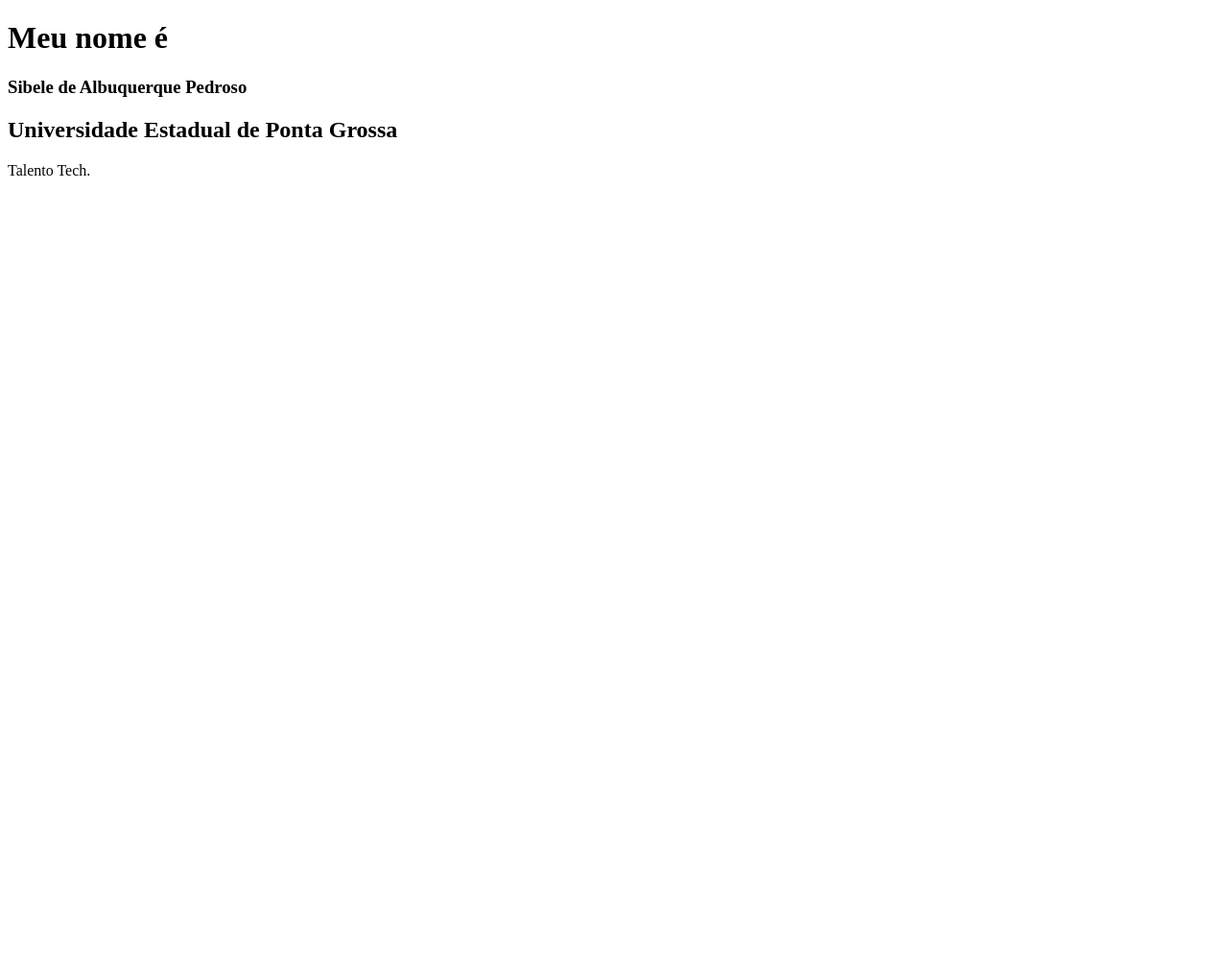
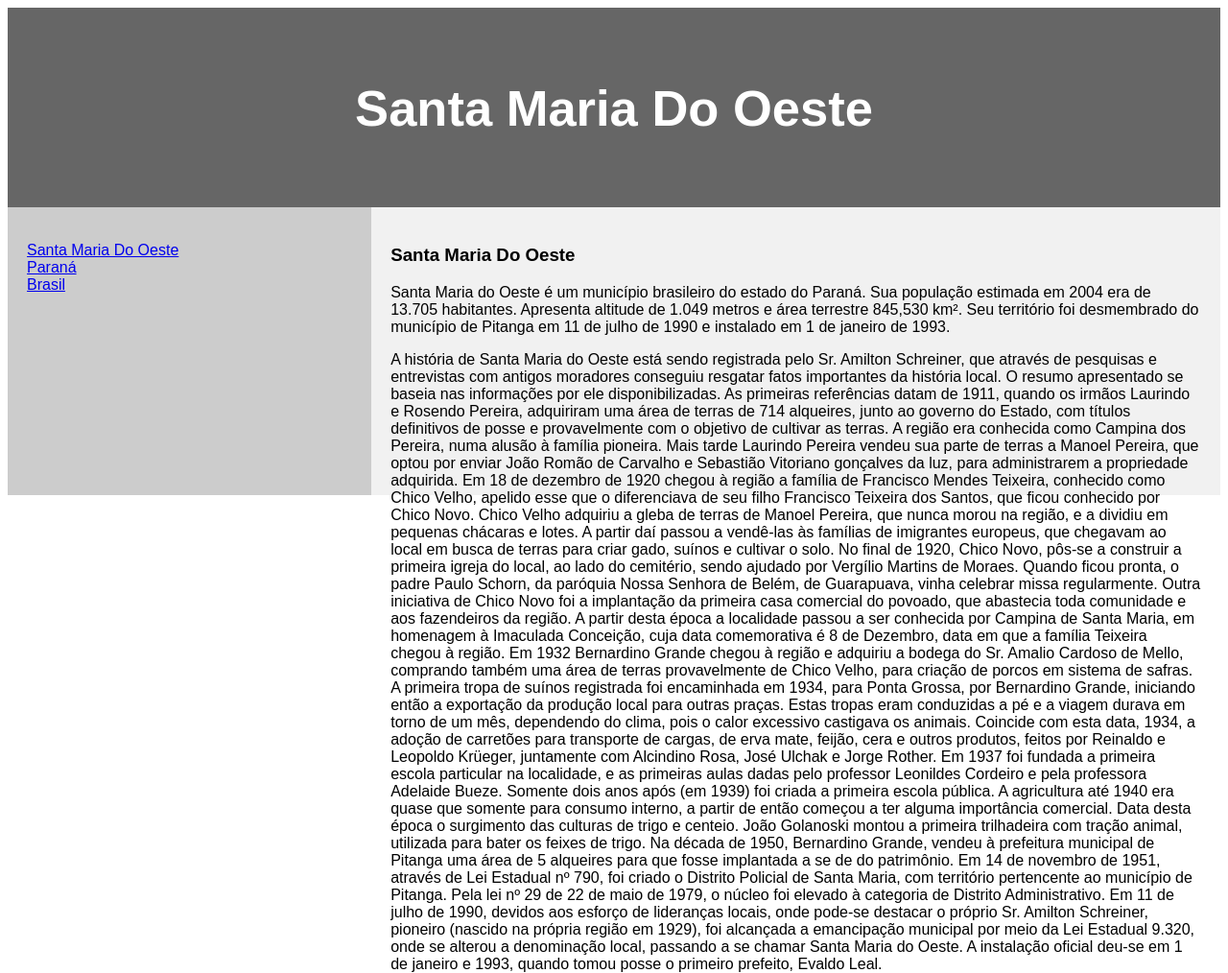
Before and after one commit to Sibeletalentotech/Sibeletalentotech.github.io, a plain HTML site: page index.html in a window 1280 px wide. Shown: the whole page at 96% size. Before the commit the page ends 800 px from the top, so only its background shows below. Drawn offline with Linux system fonts and the light colour scheme.

Commit message:
Update index.html

```diff
--- a/index.html
+++ b/index.html
@@ -1,14 +1,116 @@
 <!DOCTYPE html>
-<html>
+<html lang="en">
 <head>
-<title>Olá mundo</title>
+<title>CSS Template</title>
+<meta charset="utf-8">
+<meta name="viewport" content="width=device-width, initial-scale=1">
+<style>
+* {
+  box-sizing: border-box;
+}
+
+body {
+  font-family: Arial, Helvetica, sans-serif;
+}
+
+/* Style the header */
+header {
+  background-color: #666;
+  padding: 30px;
+  text-align: center;
+  font-size: 35px;
+  color: white;
+}
+
+/* Create two columns/boxes that floats next to each other */
+nav {
+  float: left;
+  width: 30%;
+  height: 300px; /* only for demonstration, should be removed */
+  background: #ccc;
+  padding: 20px;
+}
+
+/* Style the list inside the menu */
+nav ul {
+  list-style-type: none;
+  padding: 0;
+}
+
+article {
+  float: left;
+  padding: 20px;
+  width: 70%;
+  background-color: #f1f1f1;
+  height: 300px; /* only for demonstration, should be removed */
+}
+
+/* Clear floats after the columns */
+section::after {
+  content: "";
+  display: table;
+  clear: both;
+}
+
+/* Style the footer */
+footer {
+  background-color: #777;
+  padding: 10px;
+  text-align: center;
+  color: white;
+}
+
+/* Responsive layout - makes the two columns/boxes stack on top of each other instead of next to each other, on small screens */
+@media (max-width: 60px) {
+  nav, article {
+    width: 100%;
+    height: auto;
+  }
+}
+</style>
 </head>
 <body>
 
-<h1>Meu nome é</h1>
-<h3>Sibele de Albuquerque Pedroso</h3>
-<h2>Universidade Estadual de Ponta Grossa</h2>
-<p>Talento Tech.</p>
+
+<header>
+  <h2>Santa Maria Do Oeste</h2>
+</header>
+
+<section>
+  <nav>
+    <ul>
+      <li><a href="#">Santa Maria Do Oeste</a></li>
+      <li><a href="#">Paraná</a></li>
+      <li><a href="#">Brasil</a></li>
+    </ul>
+  </nav>
+
+  <article>
+    <h1>Santa Maria Do Oeste</h1>
+    <p>Santa Maria do Oeste é um município brasileiro do estado do Paraná. Sua população estimada em 2004 era de 13.705 habitantes.
+Apresenta altitude de 1.049 metros e área terrestre 845,530 km². Seu território foi desmembrado do município de Pitanga em 11 de julho de 1990 e instalado em 1 de janeiro de 1993.</p>
+    <p>A história de Santa Maria do Oeste está sendo registrada pelo Sr. Amilton Schreiner, que através de pesquisas e entrevistas com antigos moradores conseguiu resgatar fatos importantes da história local. O resumo apresentado se baseia nas informações por ele disponibilizadas.
+
+As primeiras referências datam de 1911, quando os irmãos Laurindo e Rosendo Pereira, adquiriram uma área de terras de 714 alqueires, junto ao governo do Estado, com títulos definitivos de posse e provavelmente com o objetivo de cultivar as terras. A região era conhecida como Campina dos Pereira, numa alusão à família pioneira. Mais tarde Laurindo Pereira vendeu sua parte de terras a Manoel Pereira, que optou por enviar João Romão de Carvalho e Sebastião Vitoriano gonçalves da luz, para administrarem a propriedade adquirida.
+
+Em 18 de dezembro de 1920 chegou à região a família de Francisco Mendes Teixeira, conhecido como Chico Velho, apelido esse que o diferenciava de seu filho Francisco Teixeira dos Santos, que ficou conhecido por Chico Novo.
+
+Chico Velho adquiriu a gleba de terras de Manoel Pereira, que nunca morou na região, e a dividiu em pequenas chácaras e lotes. A partir daí passou a vendê-las às famílias de imigrantes europeus, que chegavam ao local em busca de terras para criar gado, suínos e cultivar o solo.
+
+No final de 1920, Chico Novo, pôs-se a construir a primeira igreja do local, ao lado do cemitério, sendo ajudado por Vergílio Martins de Moraes. Quando ficou pronta, o padre Paulo Schorn, da paróquia Nossa Senhora de Belém, de Guarapuava, vinha celebrar missa regularmente. Outra iniciativa de Chico Novo foi a implantação da primeira casa comercial do povoado, que abastecia toda comunidade e aos fazendeiros da região.
+
+A partir desta época a localidade passou a ser conhecida por Campina de Santa Maria, em homenagem à Imaculada Conceição, cuja data comemorativa é 8 de Dezembro, data em que a família Teixeira chegou à região.
+
+Em 1932 Bernardino Grande chegou à região e adquiriu a bodega do Sr. Amalio Cardoso de Mello, comprando também uma área de terras provavelmente de Chico Velho, para criação de porcos em sistema de safras. A primeira tropa de suínos registrada foi encaminhada em 1934, para Ponta Grossa, por Bernardino Grande, iniciando então a exportação da produção local para outras praças. Estas tropas eram conduzidas a pé e a viagem durava em torno de um mês, dependendo do clima, pois o calor excessivo castigava os animais.
+
+Coincide com esta data, 1934, a adoção de carretões para transporte de cargas, de erva mate, feijão, cera e outros produtos, feitos por Reinaldo e Leopoldo Krüeger, juntamente com Alcindino Rosa, José Ulchak e Jorge Rother. Em 1937 foi fundada a primeira escola particular na localidade, e as primeiras aulas dadas pelo professor Leonildes Cordeiro e pela professora Adelaide Bueze. Somente dois anos após (em 1939) foi criada a primeira escola pública.
+
+A agricultura até 1940 era quase que somente para consumo interno, a partir de então começou a ter alguma importância comercial. Data desta época o surgimento das culturas de trigo e centeio. João Golanoski montou a primeira trilhadeira com tração animal, utilizada para bater os feixes de trigo. Na década de 1950, Bernardino Grande, vendeu à prefeitura municipal de Pitanga uma área de 5 alqueires para que fosse implantada a se de do patrimônio.
+
+Em 14 de novembro de 1951, através de Lei Estadual nº 790, foi criado o Distrito Policial de Santa Maria, com território pertencente ao município de Pitanga. Pela lei nº 29 de 22 de maio de 1979, o núcleo foi elevado à categoria de Distrito Administrativo. Em 11 de julho de 1990, devidos aos esforço de lideranças locais, onde pode-se destacar o próprio Sr. Amilton Schreiner, pioneiro (nascido na própria região em 1929), foi alcançada a emancipação municipal por meio da Lei Estadual 9.320, onde se alterou a denominação local, passando a se chamar Santa Maria do Oeste. A instalação oficial deu-se em 1 de janeiro e 1993, quando tomou posse o primeiro prefeito, Evaldo Leal.</p>
+  </article>
+</section>
+
 
 </body>
 </html>
```
